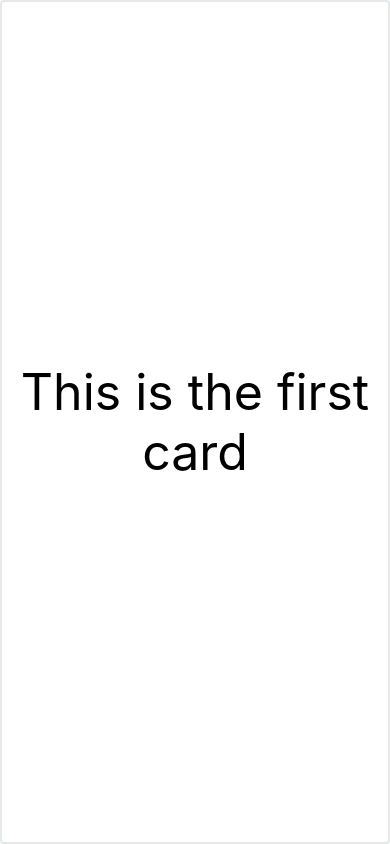
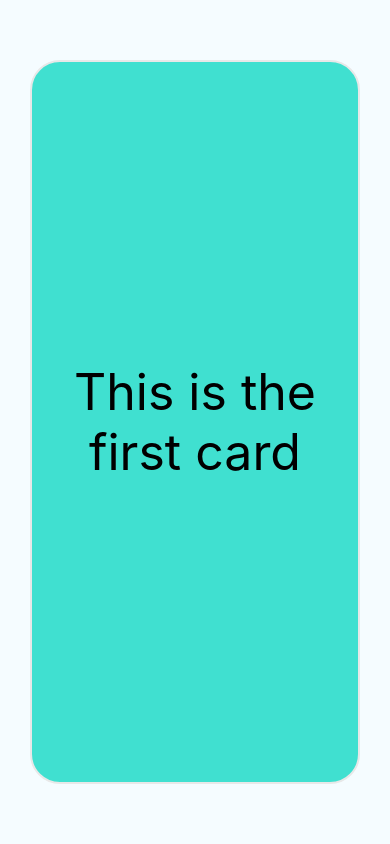
Before and after one commit to ajenkins/react-native-dynamic-deck-swiper, a React Native app in the folder example/: screen / in a window 390 px wide. Built offline with nearby package versions, Linux system fonts and the light colour scheme.

Commit message:
Nicer styles in example

```diff
--- a/example/App.js
+++ b/example/App.js
@@ -57,7 +57,13 @@ const styles = StyleSheet.create({
     borderWidth: 2,
     borderColor: '#E8E8E8',
     justifyContent: 'center',
-    backgroundColor: 'white'
+    backgroundColor: 'turquoise',
+    marginTop: 60,
+    marginBottom: 60,
+    marginLeft: 30,
+    marginRight: 30,
+    borderRadius: 30,
+    padding: 10
   },
   text: {
     textAlign: 'center',
```
